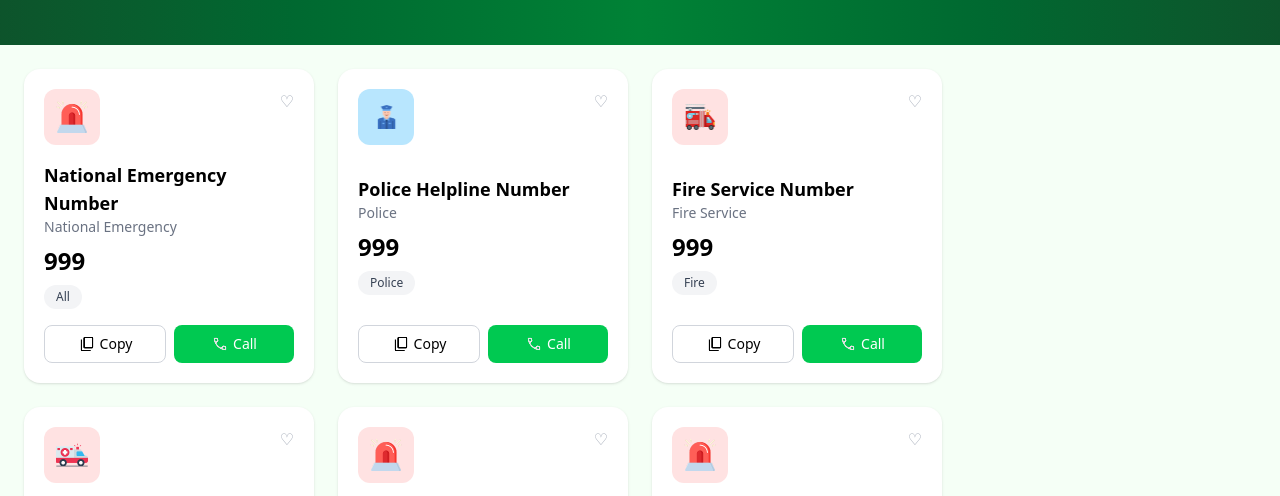
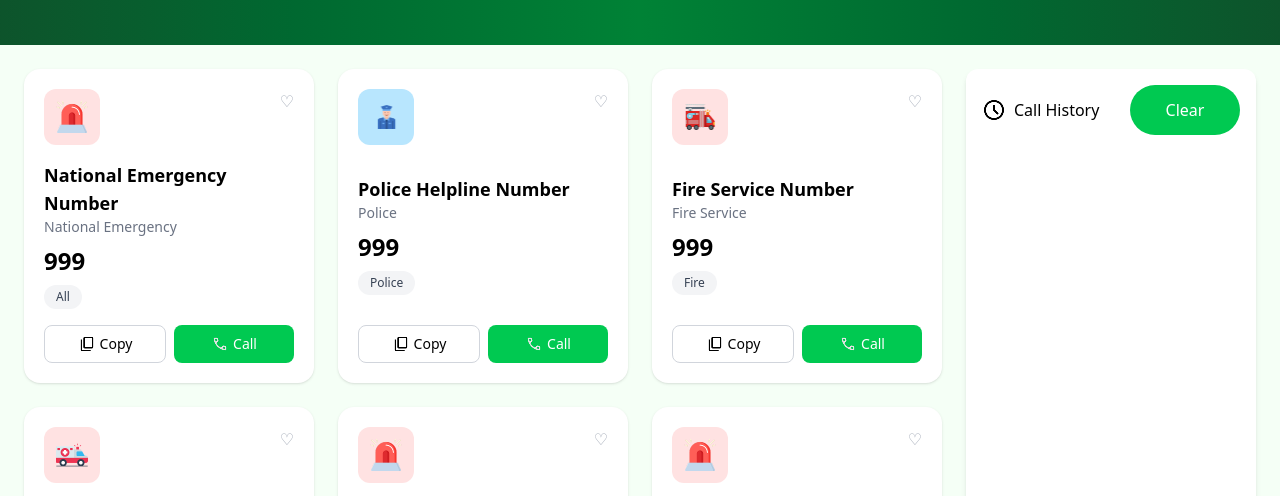
Before and after one commit to soykot49/Emergency-Helpline, a plain HTML site: page index.html in a window 1280 px wide. Shown: the part 279-775 px from the top of the page. Drawn offline with nearby package versions, Linux system fonts and the light colour scheme.

Commit message:
call history box added

```diff
--- a/index.html
+++ b/index.html
@@ -351,8 +351,24 @@
 
     </section>
 
-  </main>
+    <!-- history section -->
+
+    <section class="lg:col-span-3 bg-white rounded-xl shadow-md p-4">
+      <div class="flex justify-between items-center mb-4">
+        <h3 class=" flex items-center gap-2">
+           <img src="./resourcs/assets/history-icon.png" alt="">
+           <p>Call History</p>
+        </h3>
+        <button id="clearHistory" class="text-white hover:bg-green-600 bg-green-500 h-[50px] w-[110px] rounded-full">Clear</button>
+      </div>
+      <ul id="historyList" class="text-sm space-y-2">
+        <!-- History items will appear here -->
+      </ul>
+    </section>
 
 
+    </main>
+
+<script src="./script.js"></script>
 </body>
 </html>
```
